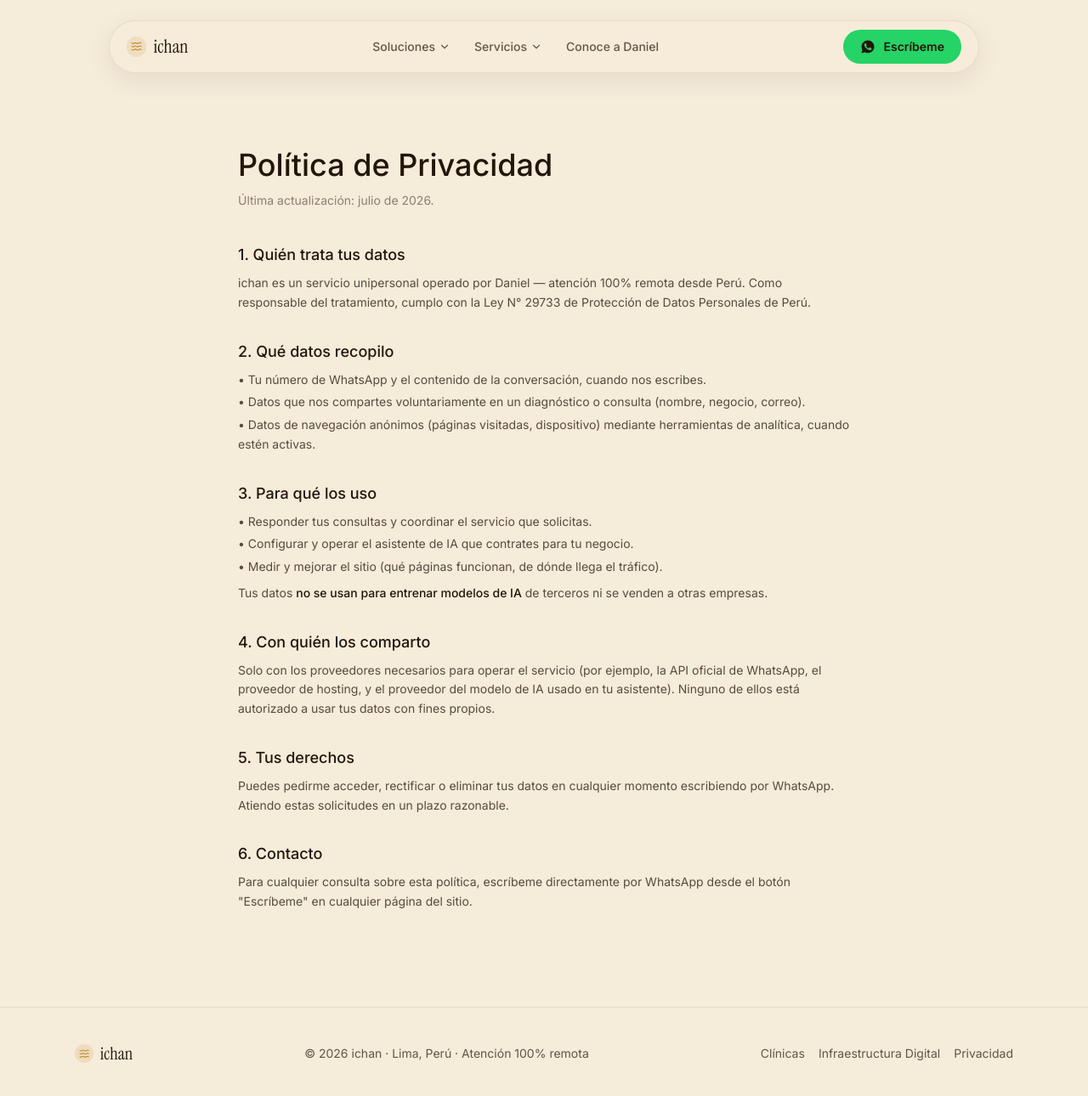
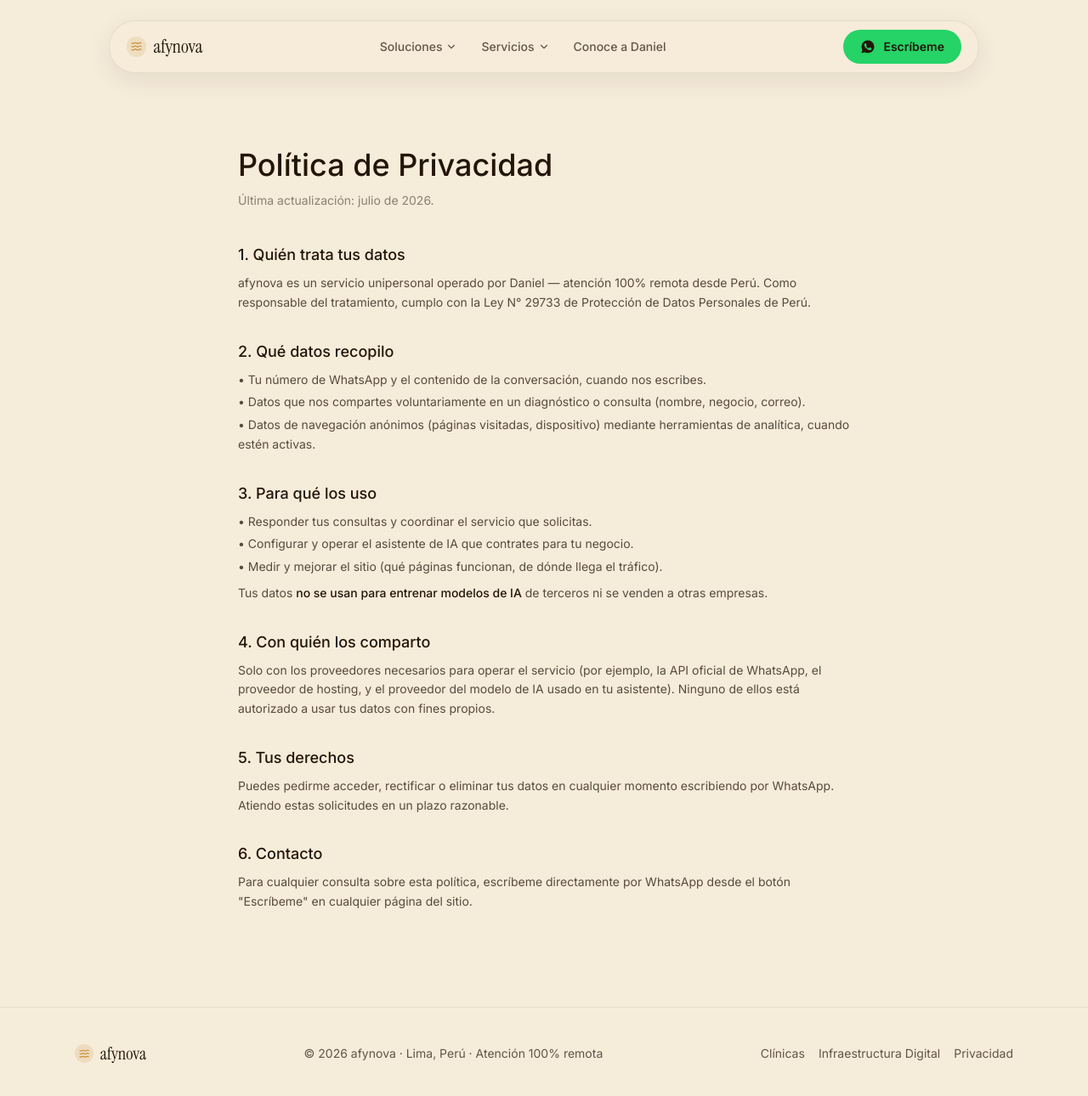
Before and after one commit to ByteSam/samia-web, a Next.js app: page /politica-de-privacidad in a window 1280 px wide. Shown: the top 1290 px of the page at 85% size. Built offline with nearby package versions, Linux system fonts and the light colour scheme.

Commit message:
Rebrand: ICHAN to AFYNOVA across metadata, components and copy

```diff
--- a/src/app/globals.css
+++ b/src/app/globals.css
@@ -4,7 +4,7 @@
   --background: #f6ecda;
   --foreground: #241509;
 
-  /* ichan brand palette */
+  /* afynova brand palette */
   --color-sand: #f6ecda;
   --color-sand-dark: #ecdcb9;
   --color-ink: #241509;
--- a/src/app/infraestructura-digital/page.tsx
+++ b/src/app/infraestructura-digital/page.tsx
@@ -16,7 +16,7 @@ import FAQSection from "@/components/FAQSection";
 export const metadata: Metadata = {
   title: "Infraestructura Digital Completa para tu negocio",
   description:
-    "Web que vende + pagos + automatización + datos + monitoreo, en una sola arquitectura moderna. El upgrade natural una vez que ya confías en ichan.",
+    "Web que vende + pagos + automatización + datos + monitoreo, en una sola arquitectura moderna. El upgrade natural una vez que ya confías en afynova.",
   alternates: { canonical: "/infraestructura-digital" },
 };
 
@@ -79,7 +79,7 @@ export default function InfraestructuraDigitalPage() {
     <>
       <section className="mx-auto max-w-4xl px-6 pb-16 pt-20 text-center md:pt-28">
         <Reveal>
-          <span className="chip">Para negocios que ya confían en ichan</span>
+          <span className="chip">Para negocios que ya confían en afynova</span>
           <h1 className="mx-auto mt-6 max-w-3xl text-[2.5rem] font-normal leading-[1.08] text-ink sm:text-5xl md:text-6xl">
             La base digital completa de tu negocio, en una sola arquitectura.
           </h1>
@@ -159,7 +159,7 @@ export default function InfraestructuraDigitalPage() {
               funciona en una sola arquitectura que escala contigo.
             </p>
             <div className="mt-8">
-              <WhatsAppButton message="Hola, ya trabajo con ichan y quiero conocer Infraestructura Digital Completa">
+              <WhatsAppButton message="Hola, ya trabajo con afynova y quiero conocer Infraestructura Digital Completa">
                 Hablemos por WhatsApp
               </WhatsAppButton>
             </div>
--- a/src/app/layout.tsx
+++ b/src/app/layout.tsx
@@ -21,8 +21,8 @@ const instrumentSerif = Instrument_Serif({
 export const metadata: Metadata = {
   metadataBase: new URL(SITE_URL),
   title: {
-    default: "ichan — Asistentes de WhatsApp con IA para negocios en Perú",
-    template: "%s | ichan",
+    default: "afynova — Asistentes de WhatsApp con IA para negocios en Perú",
+    template: "%s | afynova",
   },
   description:
     "Automatización y agentes de IA por WhatsApp para pymes peruanas. Menos ausencias, más clientes, configurado en días. Precios en soles.",
@@ -33,7 +33,7 @@ export const metadata: Metadata = {
 const organizationSchema = {
   "@context": "https://schema.org",
   "@type": "ProfessionalService",
-  name: "ichan",
+  name: "afynova",
   url: SITE_URL,
   logo: `${SITE_URL}/opengraph-image`,
   description:
--- a/src/app/opengraph-image.tsx
+++ b/src/app/opengraph-image.tsx
@@ -1,6 +1,6 @@
 import { ImageResponse } from "next/og";
 
-export const alt = "ichan — Tu negocio nunca deja pasar un cliente.";
+export const alt = "afynova — Tu negocio nunca deja pasar un cliente.";
 export const size = { width: 1200, height: 630 };
 export const contentType = "image/png";
 
@@ -45,7 +45,7 @@ export default function Image() {
       >
         <div style={{ display: "flex", alignItems: "center", gap: 16 }}>
           <CorteSymbol size={56} />
-          <span style={{ fontSize: 34, color: INK, fontWeight: 600 }}>ichan</span>
+          <span style={{ fontSize: 34, color: INK, fontWeight: 600 }}>afynova</span>
         </div>
         <div style={{ display: "flex", marginTop: 48, maxWidth: 920 }}>
           <span style={{ fontSize: 56, color: INK, fontWeight: 600, lineHeight: 1.15 }}>
--- a/src/app/page.tsx
+++ b/src/app/page.tsx
@@ -11,7 +11,7 @@ import GarantiaSection from "@/components/GarantiaSection";
 import FAQSection from "@/components/FAQSection";
 
 export const metadata: Metadata = {
-  title: "Automatización y tecnología para negocios | ichan",
+  title: "Automatización y tecnología para negocios | afynova",
   description:
     "Te ayudo a responder a tus clientes más rápido con WhatsApp, automatización y web — implementado directamente, con diagnóstico gratis.",
   alternates: { canonical: "/" },
--- a/src/app/politica-de-privacidad/page.tsx
+++ b/src/app/politica-de-privacidad/page.tsx
@@ -3,7 +3,7 @@ import Reveal from "@/components/Reveal";
 
 export const metadata: Metadata = {
   title: "Política de Privacidad",
-  description: "Cómo ichan recopila, usa y protege tus datos personales.",
+  description: "Cómo afynova recopila, usa y protege tus datos personales.",
   alternates: { canonical: "/politica-de-privacidad" },
 };
 
@@ -22,7 +22,7 @@ export default function PoliticaDePrivacidadPage() {
           <div>
             <h2 className="text-lg font-medium text-ink">1. Quién trata tus datos</h2>
             <p className="mt-2 text-sm leading-relaxed">
-              ichan es un servicio unipersonal operado por Daniel — atención
+              afynova es un servicio unipersonal operado por Daniel — atención
               100% remota desde Perú. Como responsable del tratamiento, cumplo
               con la Ley N° 29733 de Protección de Datos Personales de Perú.
             </p>
--- a/src/components/Footer.tsx
+++ b/src/components/Footer.tsx
@@ -6,7 +6,7 @@ export default function Footer() {
     <footer className="border-t border-ink/8 bg-sand">
       <div className="mx-auto flex max-w-6xl flex-col gap-4 px-6 py-10 text-sm text-ink/70 md:flex-row md:items-center md:justify-between">
         <Logo height={28} />
-        <p>© {new Date().getFullYear()} ichan · Lima, Perú · Atención 100% remota</p>
+        <p>© {new Date().getFullYear()} afynova · Lima, Perú · Atención 100% remota</p>
         <div className="flex gap-4">
           <Link href="/clinicas" className="hover:text-terracota">
             Clínicas
--- a/src/components/FundadorBlock.tsx
+++ b/src/components/FundadorBlock.tsx
@@ -7,12 +7,12 @@ export default function FundadorBlock() {
     <Reveal>
       <div className="card-soft flex flex-col items-center gap-5 text-center sm:flex-row sm:text-left">
         <div className="relative h-16 w-16 shrink-0 overflow-hidden rounded-full border border-ink/10">
-          <Image src="/daniel.jpg" alt="Daniel, fundador de ichan" fill sizes="64px" className="object-cover" />
+          <Image src="/daniel.jpg" alt="Daniel, fundador de afynova" fill sizes="64px" className="object-cover" />
         </div>
         <p className="text-sm text-ink/70">
           Soy Daniel, ingeniero especializado en infraestructura y
           automatización. Hoy implemento personalmente cada solución de
-          ichan para asegurar calidad y resultados.
+          afynova para asegurar calidad y resultados.
         </p>
       </div>
     </Reveal>
--- a/src/components/Header.tsx
+++ b/src/components/Header.tsx
@@ -20,7 +20,7 @@ export default function Header() {
   return (
     <div className="sticky top-4 z-40 px-4 md:top-6 md:px-6">
       <header className="relative mx-auto flex max-w-5xl items-center justify-between rounded-full border border-ink/8 bg-sand/95 px-5 py-2.5 shadow-[0_8px_30px_rgba(36,21,9,0.08)] backdrop-blur">
-        <Link href="/" aria-label="Ir al inicio de ichan">
+        <Link href="/" aria-label="Ir al inicio de afynova">
           <Logo height={30} />
         </Link>
 
--- a/src/components/Logo.tsx
+++ b/src/components/Logo.tsx
@@ -6,7 +6,7 @@ type LogoProps = {
   height?: number;
 };
 
-/** Marca ichan — wordmark en texto (el archivo logo.png tenía un halo que lo hacía ilegible a tamaño navbar; queda como wordmark hasta tener un archivo nuevo sin ese problema). */
+/** Marca afynova — wordmark en texto (el archivo logo.png tenía un halo que lo hacía ilegible a tamaño navbar; queda como wordmark hasta tener un archivo nuevo sin ese problema). */
 export default function Logo({ className, height = 40 }: LogoProps) {
   const fontSize = height * 0.72;
   const iconSize = height * 0.44;
@@ -22,7 +22,7 @@ export default function Logo({ className, height = 40 }: LogoProps) {
       >
         <Waves className="text-dorado" style={{ width: iconSize, height: iconSize }} strokeWidth={2} />
       </span>
-      ichan
+      afynova
     </span>
   );
 }
```
